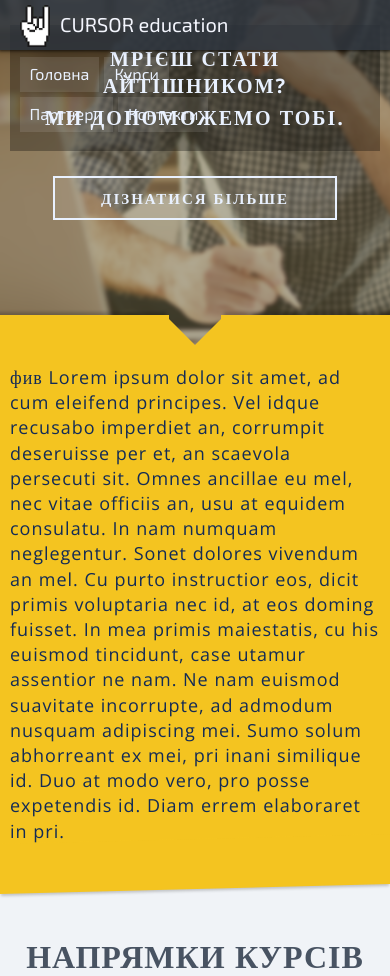
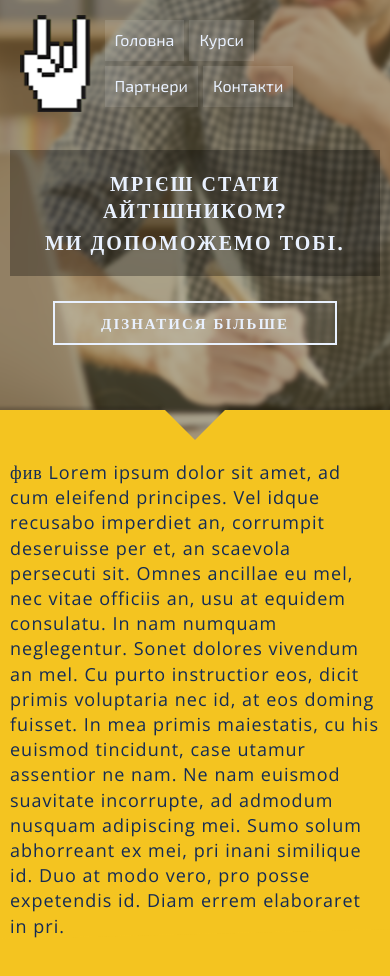
Before and after one commit to cursor-education/site, a PHP site: page / in a window 390 px wide. Shown: the top 976 px of the page. Run offline with PHP 8.4, Linux system fonts and the light colour scheme.

Commit message:
fixed mobile landing view

```diff
--- a/shared/site/assets/app.css
+++ b/shared/site/assets/app.css
@@ -102,6 +102,11 @@
   padding: 0;
   transition: all 0.15s ease-in-out;
 }
+@media screen and (max-width: 650px) {
+  body#page-landing #header-menu {
+    height: auto;
+  }
+}
 body#page-landing #header-menu.open {
   z-index: 9999;
   background: rgba(45, 52, 62, 0.85);
@@ -126,8 +131,19 @@
   color: #F3F5FD;
   margin-top: 7px;
 }
+@media screen and (max-width: 650px) {
+  body#page-landing #header-menu.open #logo span {
+    font-size: 22px;
+  }
+}
 body#page-landing #header-menu.open #menu {
   margin-top: 7px;
+}
+@media screen and (max-width: 650px) {
+  body#page-landing #header-menu.open #menu {
+    margin-top: 5px;
+    width: 100%;
+  }
 }
 body#page-landing #header-menu.open #menu li a {
   padding: 7px 10px;
@@ -157,9 +173,9 @@
 @media screen and (max-width: 650px) {
   body#page-landing #header-menu #logo {
     float: left;
-    background-size: 100px;
-    width: 120px;
-    height: 150px;
+    background-size: 70px;
+    width: 85px;
+    height: 100px;
   }
 }
 body#page-landing #header-menu #logo span {
@@ -247,7 +263,7 @@
 @media screen and (max-width: 650px) {
   body#page-landing #header:before,
   body#page-landing #header:after {
-    width: 51%;
+    width: 50%;
   }
 }
 body#page-landing #header .wrap {
@@ -258,7 +274,7 @@
 }
 @media screen and (max-width: 650px) {
   body#page-landing #header .wrap {
-    padding: 10px 10px 155px 10px;
+    padding: 10px 10px 125px 10px;
   }
 }
 body#page-landing #header #slogan {
@@ -271,7 +287,7 @@
 }
 @media screen and (max-width: 650px) {
   body#page-landing #header #slogan {
-    margin-top: 15px;
+    margin-top: 140px;
   }
   body#page-landing #header #slogan span {
     display: block !important;
@@ -643,9 +659,21 @@
   font-size: 19px;
   text-align: center;
 }
+@media screen and (max-width: 650px) {
+
+}
 body#page-landing #registration-form form .row {
   display: inline-block;
   margin-right: 10px;
+  padding-left: 20px;
+}
+@media screen and (max-width: 650px) {
+  body#page-landing #registration-form form .row {
+    margin: 0;
+    margin-bottom: 10px;
+    width: 100%;
+    text-align: left;
+  }
 }
 body#page-landing #registration-form form input[type="text"] {
   padding: 15px 12px;
@@ -739,8 +767,19 @@
   display: inline-block;
   vertical-align: top;
 }
-body#page-landing #contacts .wrap .column-padding {
+@media screen and (max-width: 650px) {
+  body#page-landing #contacts .wrap .column {
+    margin-left: 20px;
+  }
+}
+body#page-landing #contacts .wrap .column.column-padding {
   margin-left: 50px;
+}
+@media screen and (max-width: 650px) {
+  body#page-landing #contacts .wrap .column.column-padding {
+    margin-left: 20px;
+    margin-top: 20px;
+  }
 }
 body#page-landing #contacts .wrap .t {
   position: relative;
--- a/shared/site/assets/app.js
+++ b/shared/site/assets/app.js
@@ -54,7 +54,7 @@
     scroll = document.body.scrollTop;
     headerMenuEl = document.getElementById('header-menu');
     fromEl = document.getElementById(headerMenuEl.getAttribute('data-animate-from-element'));
-    fromElOffset = fromEl.offsetTop;
+    fromElOffset = Math.max(fromEl.offsetTop, 100);
     className = 'open';
     classNameAnimate = headerMenuEl.getAttribute('data-animate-effect');
     if (scroll >= (fromElOffset - 50)) {
--- a/shared/site/assets/app.less
+++ b/shared/site/assets/app.less
@@ -168,6 +168,10 @@
 
         transition: all 0.15s ease-in-out;
 
+        @media screen and (max-width: 650px) {
+            height: auto;
+        }
+
         &.open {
             z-index: 9999;
 
@@ -197,12 +201,21 @@
                     font: 20px 'Exo 2';
                     color: #F3F5FD;
 
+                    @media screen and (max-width: 650px) {
+                        font-size: 22px;
+                    }
+
                     margin-top: 7px;
                 }
             }
 
             #menu {
                 margin-top: 7px;
+
+                @media screen and (max-width: 650px) {
+                    margin-top: 5px;
+                    width: 100%;
+                }
 
                 li a {
                     padding: 7px 10px;
@@ -240,10 +253,10 @@
             @media screen and (max-width: 650px) {
                 float: left;
 
-                background-size: 100px;
-
-                width: 120px;
-                height: 150px;
+                background-size: 70px;
+
+                width: 85px;
+                height: 100px;
             }
 
             width: 85px;
@@ -361,7 +374,7 @@
             background-color: @section1-bg;
 
             @media screen and (max-width: 650px) {
-                width: 51%;
+                width: 50%;
             }
         }
 
@@ -373,7 +386,7 @@
             max-width: none;
 
             @media screen and (max-width: 650px) {
-                padding: 10px 10px 155px 10px;
+                padding: 10px 10px 125px 10px;
             }
         }
 
@@ -388,7 +401,7 @@
             margin-top: 1px;
 
             @media screen and (max-width: 650px) {
-                margin-top: 15px;
+                margin-top: 140px;
 
                 span {
                     display: block !important;
@@ -905,9 +918,21 @@
             font-size: 19px;
             text-align: center;
 
+            @media screen and (max-width: 650px) {
+                // text-align: center;
+            }
+
             .row {
                 display: inline-block;
                 margin-right: 10px;
+                padding-left: 20px;
+
+                @media screen and (max-width: 650px) {
+                    margin: 0;
+                    margin-bottom: 10px;
+                    width: 100%;
+                    text-align: left;
+                }
             }
 
             input[type="text"] {
@@ -1023,15 +1048,23 @@
         .wrap {
             color: @section-PRE_FOOTER-color;
             font-size: 15px;
-            // text-align: center;
 
             .column {
                 display: inline-block;
                 vertical-align: top;
-            }
-
-            .column-padding {
-                margin-left: 50px;
+
+                @media screen and (max-width: 650px) {
+                    margin-left: 20px;
+                }
+
+                &.column-padding {
+                    margin-left: 50px;
+
+                    @media screen and (max-width: 650px) {
+                        margin-left: 20px;
+                        margin-top: 20px;
+                    }
+                }
             }
 
             .t {
```
Also changed, not shown: 1 other file.
